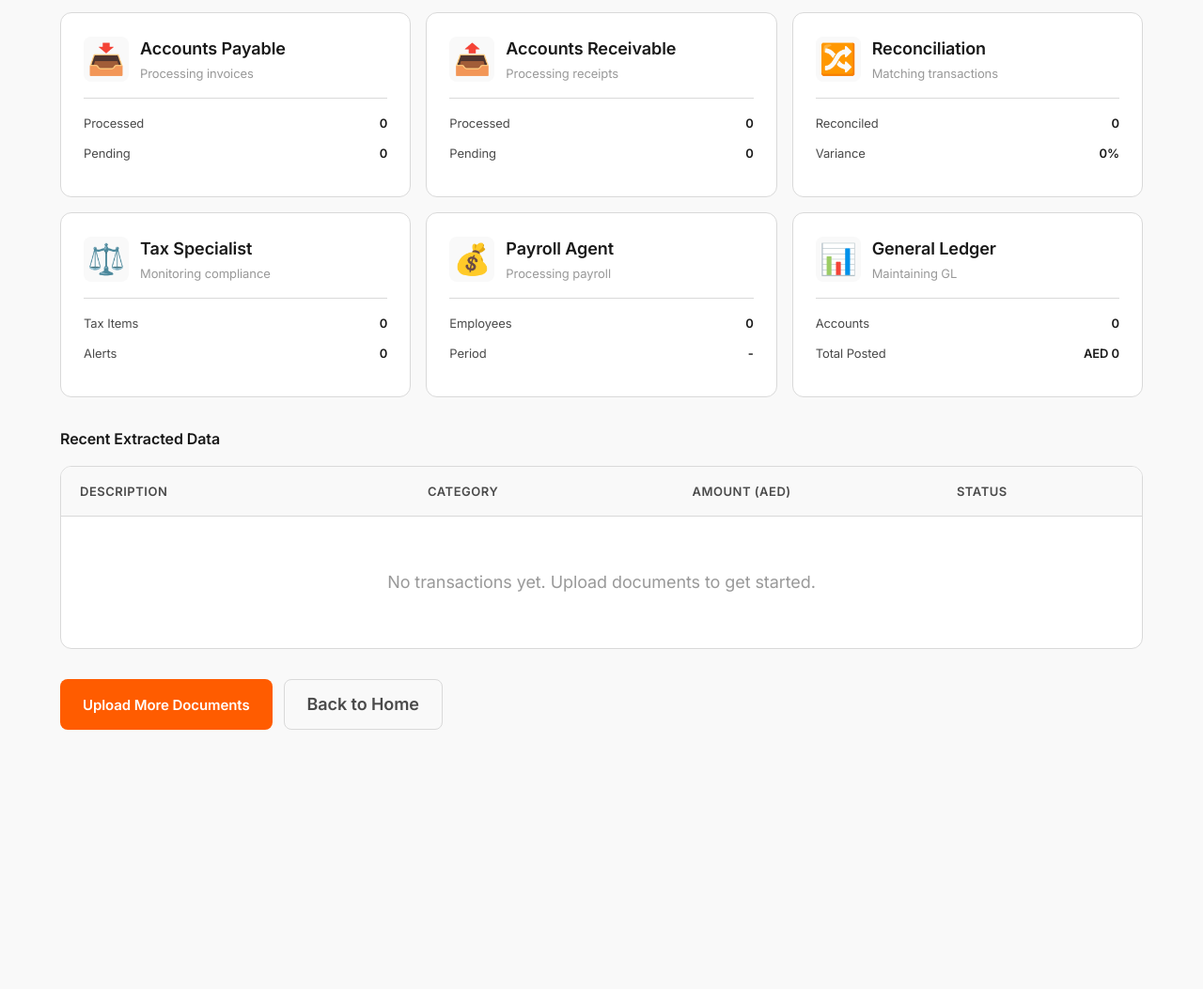
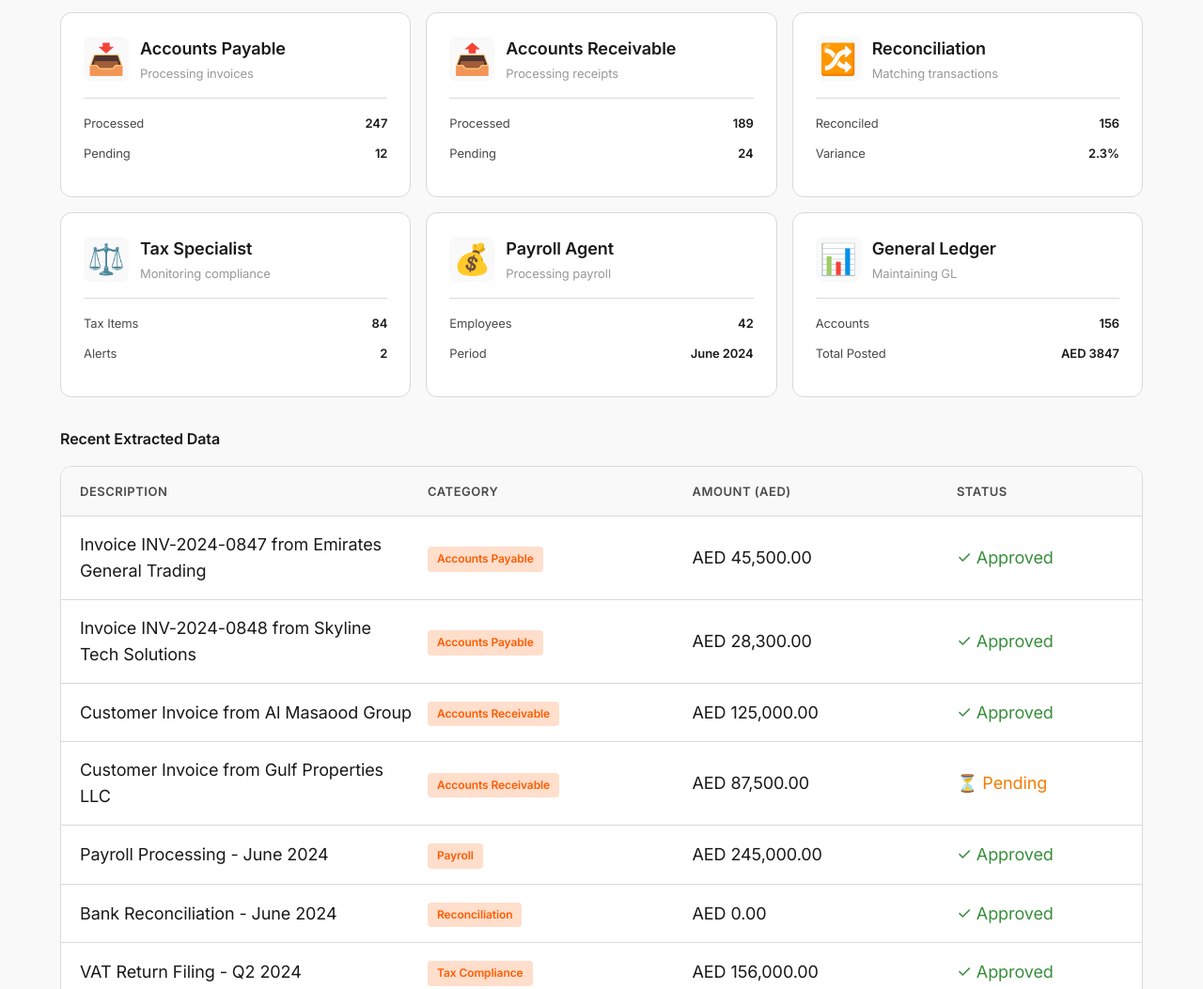
Before and after one commit to ashikkarim1/ledgr, a website: page dashboard.html in a window 1280 px wide. Shown: the part 703-1756 px from the top of the page at 94% size. Before the commit the page ends 1512 px from the top, so only its background shows below. Drawn offline with Linux system fonts and the light colour scheme; sample sign-in values are in the browser's storage.

Commit message:
Add demo data to dashboard for realistic KPI display
- When no real data exists, dashboard now displays realistic sample data
- Shows 8 demo transactions across different categories
- Agent stats populated with realistic numbers:
  - AP: 247 processed, 12 pending
  - AR: 189 processed, 24 pending
  - Reconciliation: 156 reconciled, 2.3% variance
  - Tax: 84 items, 2 alerts
  - Payroll: 42 employees
  - GL: 156 accounts, 3847 posted
- Fixes issue where demo showed all 0s to leads/clients
- Clients now see realistic dashboard with actual KPIs and account data

```diff
--- a/dashboard.html
+++ b/dashboard.html
@@ -578,8 +578,28 @@
           const uploadedJobs = JSON.parse(localStorage.getItem('uploaded_jobs') || '[]');
 
           if (uploadedJobs.length === 0) {
-            // Show empty state
-            updateDashboardWithData([], []);
+            // Show demo data for visitors without real data
+            const demoTransactions = [
+              { description: 'Invoice INV-2024-0847 from Emirates General Trading', category: 'Accounts Payable', amount: 45500, status: 'approved' },
+              { description: 'Invoice INV-2024-0848 from Skyline Tech Solutions', category: 'Accounts Payable', amount: 28300, status: 'approved' },
+              { description: 'Customer Invoice from Al Masaood Group', category: 'Accounts Receivable', amount: 125000, status: 'approved' },
+              { description: 'Customer Invoice from Gulf Properties LLC', category: 'Accounts Receivable', amount: 87500, status: 'pending' },
+              { description: 'Payroll Processing - June 2024', category: 'Payroll', amount: 245000, status: 'approved' },
+              { description: 'Bank Reconciliation - June 2024', category: 'Reconciliation', amount: 0, status: 'approved' },
+              { description: 'VAT Return Filing - Q2 2024', category: 'Tax Compliance', amount: 156000, status: 'approved' },
+              { description: 'FX Revaluation - USD Holdings', category: 'Multi-Currency', amount: 45200, status: 'approved' }
+            ];
+
+            const demoStats = {
+              ap: { processed: 247, pending: 12 },
+              ar: { processed: 189, pending: 24 },
+              rec: { reconciled: 156, variance: 2.3 },
+              tax: { items: 84, alerts: 2 },
+              payroll: { employees: 42, period: 'June 2024' },
+              gl: { accounts: 156, posted: 3847 }
+            };
+
+            updateDashboardWithData(demoTransactions, demoStats);
             return;
           }
 
```
